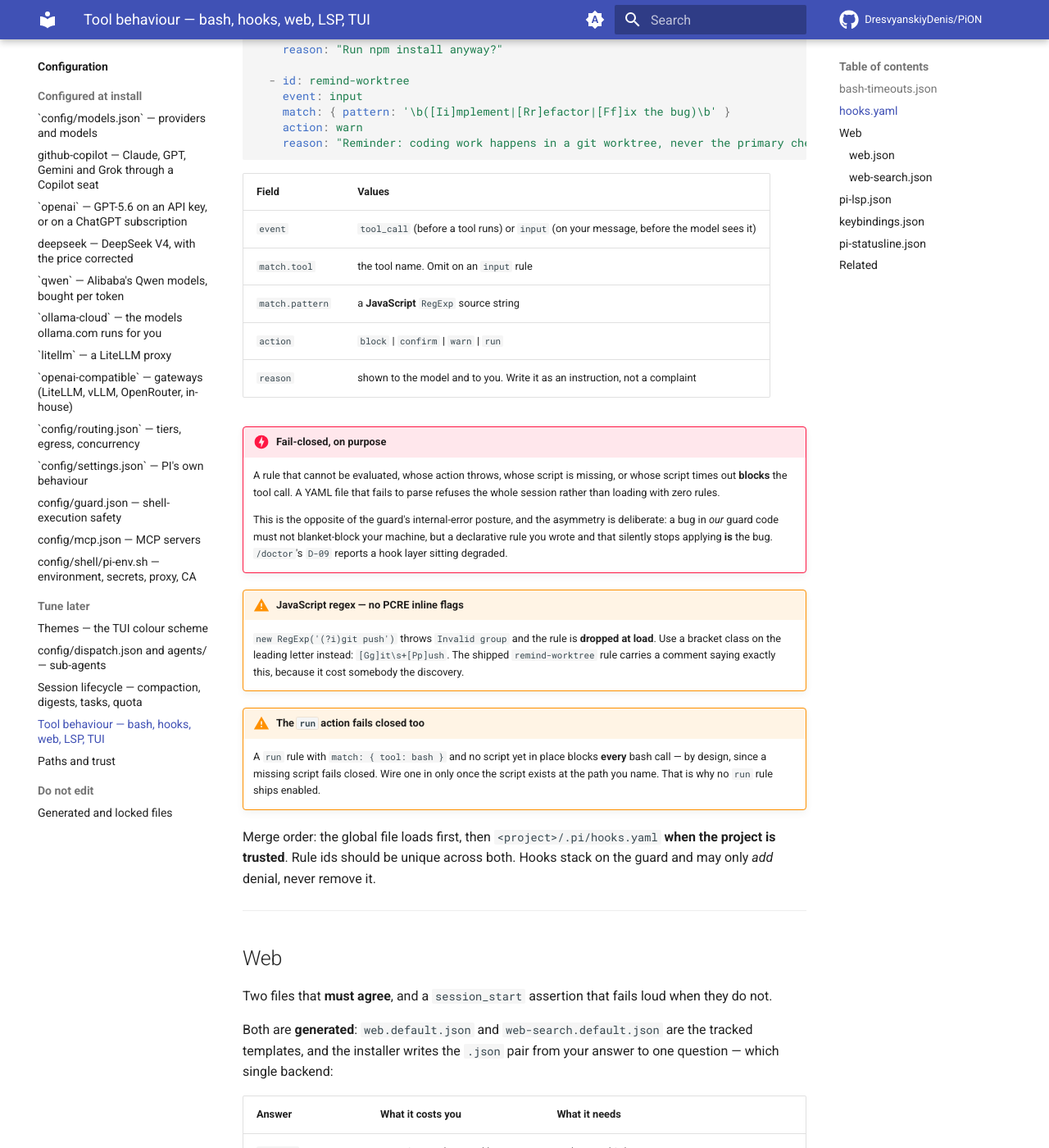
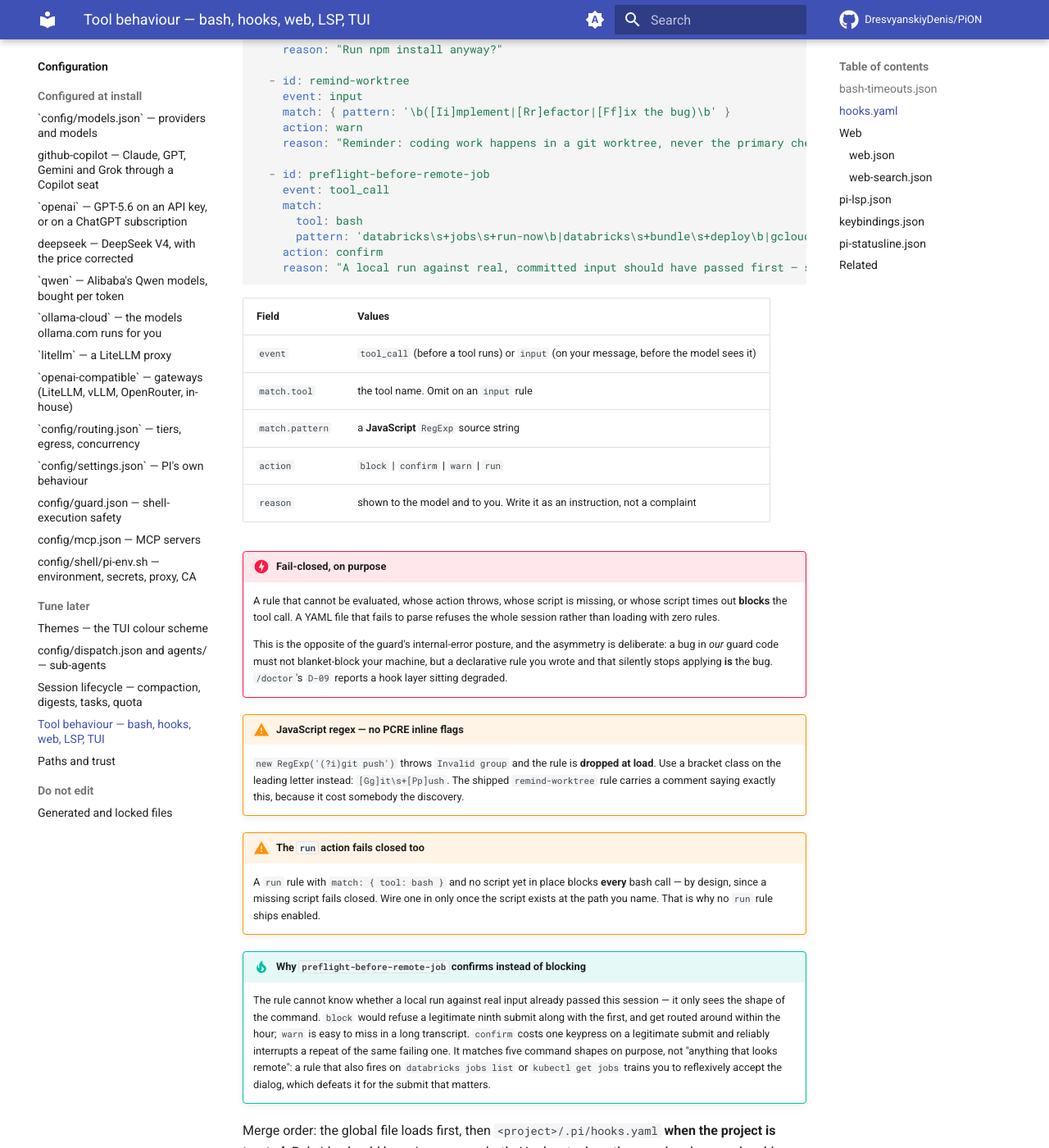
Before and after one commit to DresvyanskiyDenis/PiON, an MkDocs documentation site: the page built from docs/configuration/tools.md, in a window 1280 px wide and 1400 px high, scrolled down 1736 px. Shown: the whole window at 82% size. Built offline with MkDocs 1.6.1 and Material for MkDocs 9.7.7, drawn with Linux system fonts in a browser that asks for light colours; comment, search, counter and statistics services are not loaded.

Commit message:
feat: confirm before the first paid remote job on a changed code path
An expensive check should never be the first check run against a changed
code path. A local run against real input catches most error classes for
free and in seconds; a paid remote job or a long-running submit catches the
same class an hour and a bill later, and repeating that submit nine times on
narrower guesses never gets any closer to the root cause.

- SYSTEM.md: one added paragraph in the Check section naming the obligation.
- AGENTS.md: a new TRIGGER block firing on five observable remote-submit
  command shapes (databricks jobs run-now, databricks bundle deploy,
  gcloud ... jobs submit, aws batch submit-job, kubectl create job) plus a
  paid inference call made over a full dataset.
- config/hooks.yaml: a confirm rule matching those five shapes, not block --
  the rule cannot know whether a local run already passed.
- docs/configuration/tools.md: the new rule in the hooks.yaml reference
  block, plus a tip explaining the confirm-over-block choice.
- test/hooks/index.test.ts: matches all five shapes, and none of the three
  read-only near-misses that would make the rule worse than none.

````diff
--- a/docs/configuration/tools.md
+++ b/docs/configuration/tools.md
@@ -76,6 +76,14 @@ rules:
     match: { pattern: '\b([Ii]mplement|[Rr]efactor|[Ff]ix the bug)\b' }
     action: warn
     reason: "Reminder: coding work happens in a git worktree, never the primary checkout."
+
+  - id: preflight-before-remote-job
+    event: tool_call
+    match:
+      tool: bash
+      pattern: 'databricks\s+jobs\s+run-now\b|databricks\s+bundle\s+deploy\b|gcloud\s+\S+\s+jobs\s+submit\b|aws\s+batch\s+submit-job\b|kubectl\s+create\s+job\b'
+    action: confirm
+    reason: "A local run against real, committed input should have passed first — submit anyway?"
 ```
 
 | Field | Values |
@@ -105,6 +113,15 @@ rules:
     A `run` rule with `match: { tool: bash }` and no script yet in place blocks **every** bash call
     — by design, since a missing script fails closed. Wire one in only once the script exists at
     the path you name. That is why no `run` rule ships enabled.
+
+!!! tip "Why `preflight-before-remote-job` confirms instead of blocking"
+    The rule cannot know whether a local run against real input already passed this session — it
+    only sees the shape of the command. `block` would refuse a legitimate ninth submit along with
+    the first, and get routed around within the hour; `warn` is easy to miss in a long transcript.
+    `confirm` costs one keypress on a legitimate submit and reliably interrupts a repeat of the
+    same failing one. It matches five command shapes on purpose, not "anything that looks remote":
+    a rule that also fires on `databricks jobs list` or `kubectl get jobs` trains you to reflexively
+    accept the dialog, which defeats it for the submit that matters.
 
 Merge order: the global file loads first, then `<project>/.pi/hooks.yaml` **when the project is
 trusted**. Rule ids should be unique across both. Hooks stack on the guard and may only *add*
````
Also changed, not shown: AGENTS.md (+25 -0 lines), SYSTEM.md (+5 -0 lines), 2 other files.
